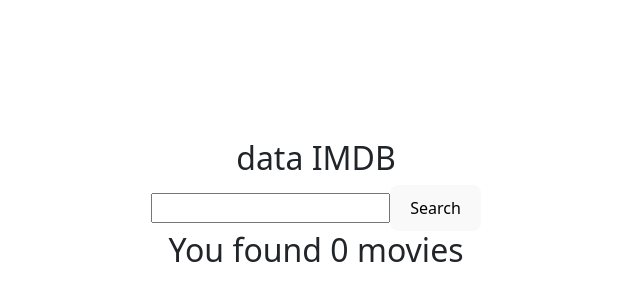
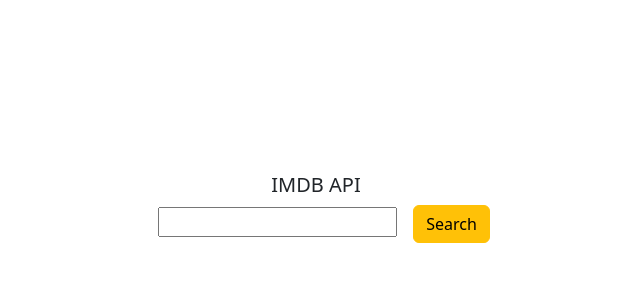
Before and after one commit to marceljaworski/imdb-api, a React (Vite) app: page / in a window 1280 px wide. Shown: the part 192-492 px from the top of the page, without its empty margins (324-964 px from the left). Built offline with nearby package versions, Linux system fonts and the light colour scheme.

Commit message:
button styled

```diff
--- a/src/App.css
+++ b/src/App.css
@@ -4,42 +4,10 @@
   padding: 2rem;
   text-align: center;
 }
-
-.logo {
-  height: 6em;
-  padding: 1.5em;
-  will-change: filter;
+.input {
+  margin-inline: 1rem;
 }
-.logo:hover {
-  filter: drop-shadow(0 0 2em #646cffaa);
+.card {
+  padding: 1rem;
+  width: 400px;
 }
-.logo.react:hover {
-  filter: drop-shadow(0 0 2em #61dafbaa);
-}
-
-@keyframes logo-spin {
-  from {
-    transform: rotate(0deg);
-  }
-  to {
-    transform: rotate(360deg);
-  }
-}
-
-@media (prefers-reduced-motion: no-preference) {
-  a:nth-of-type(2) .logo {
-    animation: logo-spin infinite 20s linear;
-  }
-}
-
-.card {
-  padding: 2em;
-  width: 300px;
-}
-
-.read-the-docs {
-  color: #888;
-}
-.container{
-  flex-direction: column;
-}
--- a/src/App.jsx
+++ b/src/App.jsx
@@ -4,6 +4,7 @@
 import Row from "react-bootstrap/Row"
 import Col from "react-bootstrap/Col"
 import Movies from './components/Movies';
+import Button from 'react-bootstrap/Button';
 
 
 function App() {
@@ -34,19 +35,19 @@
 
   return (
     <div className="App">
-      <h2>data IMDB</h2>
-      <input type="text" value={searchText} onChange={(e) => handleSearch(e)} /><button onClick={clickHandler}>Search</button>
-      <h2>You found {data.length} movies</h2>
+      <h5>IMDB API</h5>
+      <input className='input' type="text" value={searchText} onChange={(e) => handleSearch(e)} /><Button variant="warning" onClick={clickHandler}>Search</Button>
       {data.length > 0 &&
         <Row>
           {data.map((el, index)=> (
-              <Col key={index}>
+            <Col key={index}>
                 <Movies movieId={el.imdbID} />
               </Col>
             )
-          )}
+            )}
         </Row>
       }
+      {/* <h3>You found {data.length} movies</h3> */}
     </div>
 
   );
```
